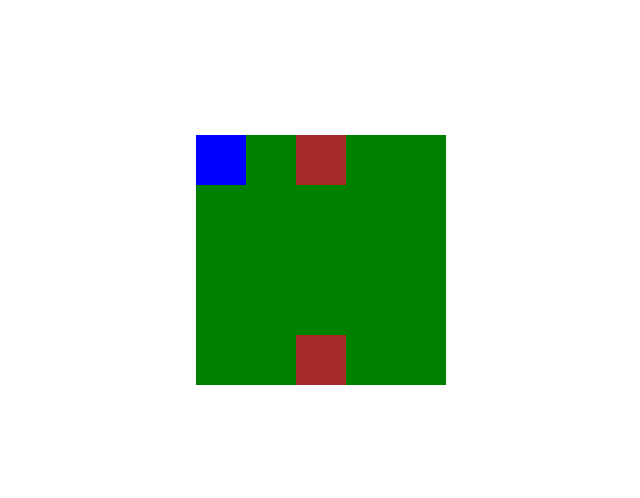
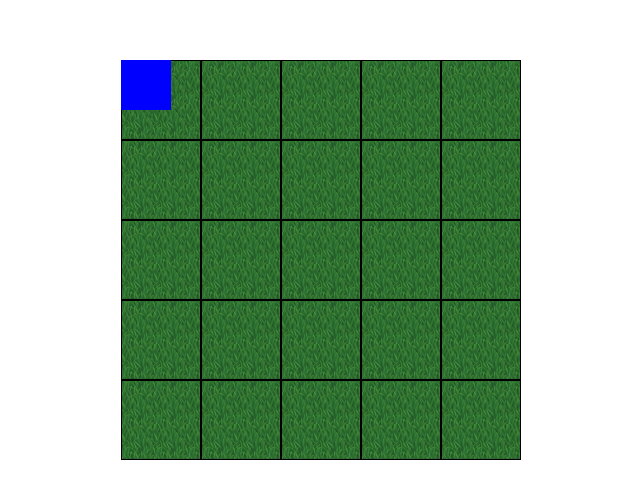
Before and after one commit to serikjs/Hero-Game, a Vue app: page / in a window 1280 px wide. Shown: the part 140-638 px from the top of the page, without its empty margins (319-959 px from the left). Built offline with nearby package versions, Linux system fonts and the light colour scheme.

Commit message:
feat: пробная текстура травы

```diff
--- a/src/classes/Tile.ts
+++ b/src/classes/Tile.ts
@@ -1,4 +1,9 @@
-import type {TileOptions} from "@/typespaces/types/Tile.ts";
+import type {DisplayData, TileOptions} from "@/typespaces/types/Tile.ts";
+import grassImg from '@/assets/tiles/grass.png';
+
+const tileImages: Record<string, string> = {
+    grass: grassImg,
+};
 
 export class Tile {
     public type: string;
@@ -20,4 +25,10 @@ export class Tile {
     public getDescription(): string {
         return this.description || `Это ${this.type}`;
     }
+
+    public getDisplayData(): DisplayData {
+        return {
+            backgroundImage: tileImages['grass'], // Фон для типа тайла
+        };
+    }
 }
--- a/src/components/GameMap.vue
+++ b/src/components/GameMap.vue
@@ -8,7 +8,7 @@
           v-for="(tile, x) in row"
           :key="`tile-${x}-${y}`"
           class="tile"
-          :class="getTileClass(tile)"
+          :style="{ backgroundImage: `url(${tile.getDisplayData().backgroundImage})` }"
           @click="moveTo(x, y)"
       ></div>
     </template>
@@ -33,14 +33,10 @@ const processedTiles = ref(map.value.tiles);
 // Стили сетки
 const gridStyle = computed(() => ({
   display: 'grid',
-  gridTemplateColumns: `repeat(${map.value.width}, 50px)`,
-  gridTemplateRows: `repeat(${map.value.height}, 50px)`,
+  gridTemplateColumns: `repeat(${map.value.width}, 80px)`,
+  gridTemplateRows: `repeat(${map.value.height}, 80px)`,
   gap: '0',
 }));
-
-function getTileClass(tile:TileOptions) {
-  return tile.type;
-}
 
 // Логика перемещения и взаимодействия остается почти такой же
 function moveTo(x: number, y: number) {
@@ -96,12 +92,7 @@ function interactWithTile(x: number, y: number) {
   position: relative;
 }
 .tile {
-  width: 50px;
-  height: 50px;
+  border: 1px solid black;
+  background-size: cover;
 }
-.grass { background-color: green; }
-.tree { background-color: brown; }
-.door { background-color: gray; }
-.monster { background-color: red; }
-.treasure { background-color: yellow; }
 </style>
--- a/src/typespaces/types/Tile.ts
+++ b/src/typespaces/types/Tile.ts
@@ -3,3 +3,8 @@ export interface TileOptions {
     passable?: boolean;
     description?: string;
 }
+
+export interface DisplayData {
+    backgroundImage: string; // Путь к фоновому изображению
+    icon?: string; // Путь к SVG-иконке (опционально)
+}
```
Also changed, not shown: src/assets/tiles/grass.png (added).
